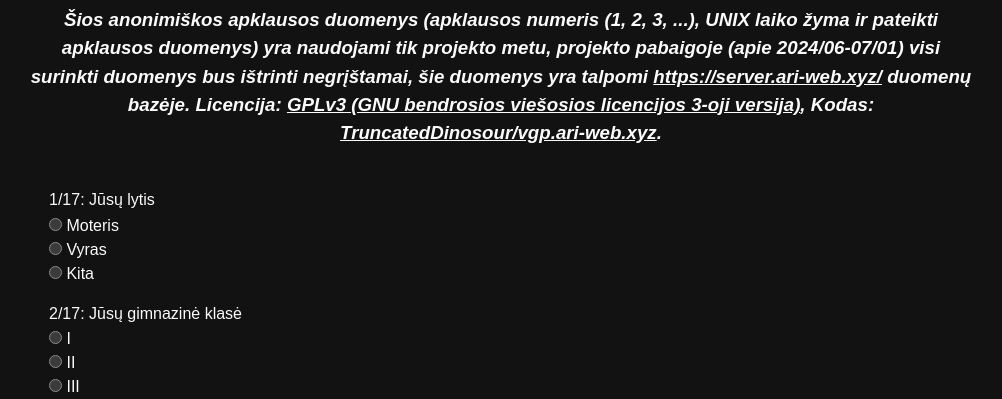
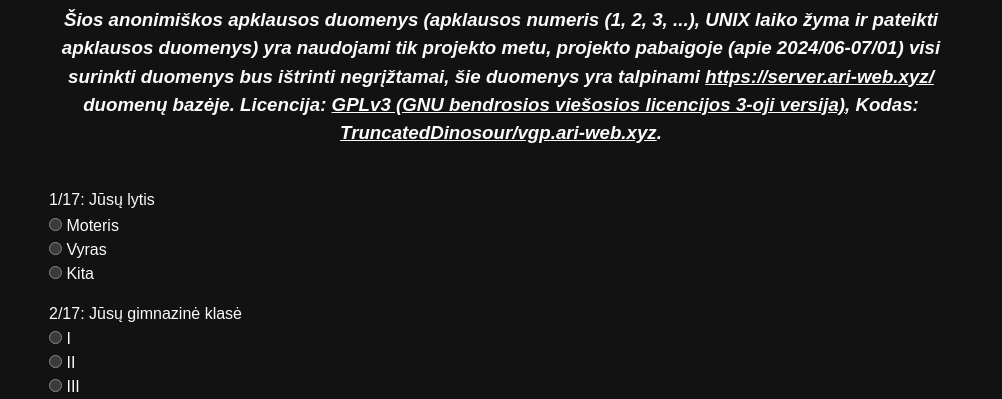
Before and after one commit to TruncatedDinoSour/annual-school-project-23-24, a plain HTML site: page index.html in a window 1280 px wide. Shown: the part 380-779 px from the top of the page, without its empty margins (139-1141 px from the left). Drawn offline with Linux system fonts and the light colour scheme.

Commit message:
fix spelling mistakes
Signed-off-by: Ari Archer <ari.web.xyz@gmail.com>

```diff
--- a/index.html
+++ b/index.html
@@ -70,7 +70,7 @@
             Šios anonimiškos apklausos duomenys (apklausos numeris (1, 2, 3,
             ...), UNIX laiko žyma ir pateikti apklausos duomenys) yra naudojami
             tik projekto metu, projekto pabaigoje (apie 2024/06-07/01) visi
-            surinkti duomenys bus ištrinti negrįštamai, šie duomenys yra talpomi
+            surinkti duomenys bus ištrinti negrįžtamai, šie duomenys yra talpinami
             <a href="https://server.ari-web.xyz/git"
                 >https://server.ari-web.xyz/</a
             >
```
